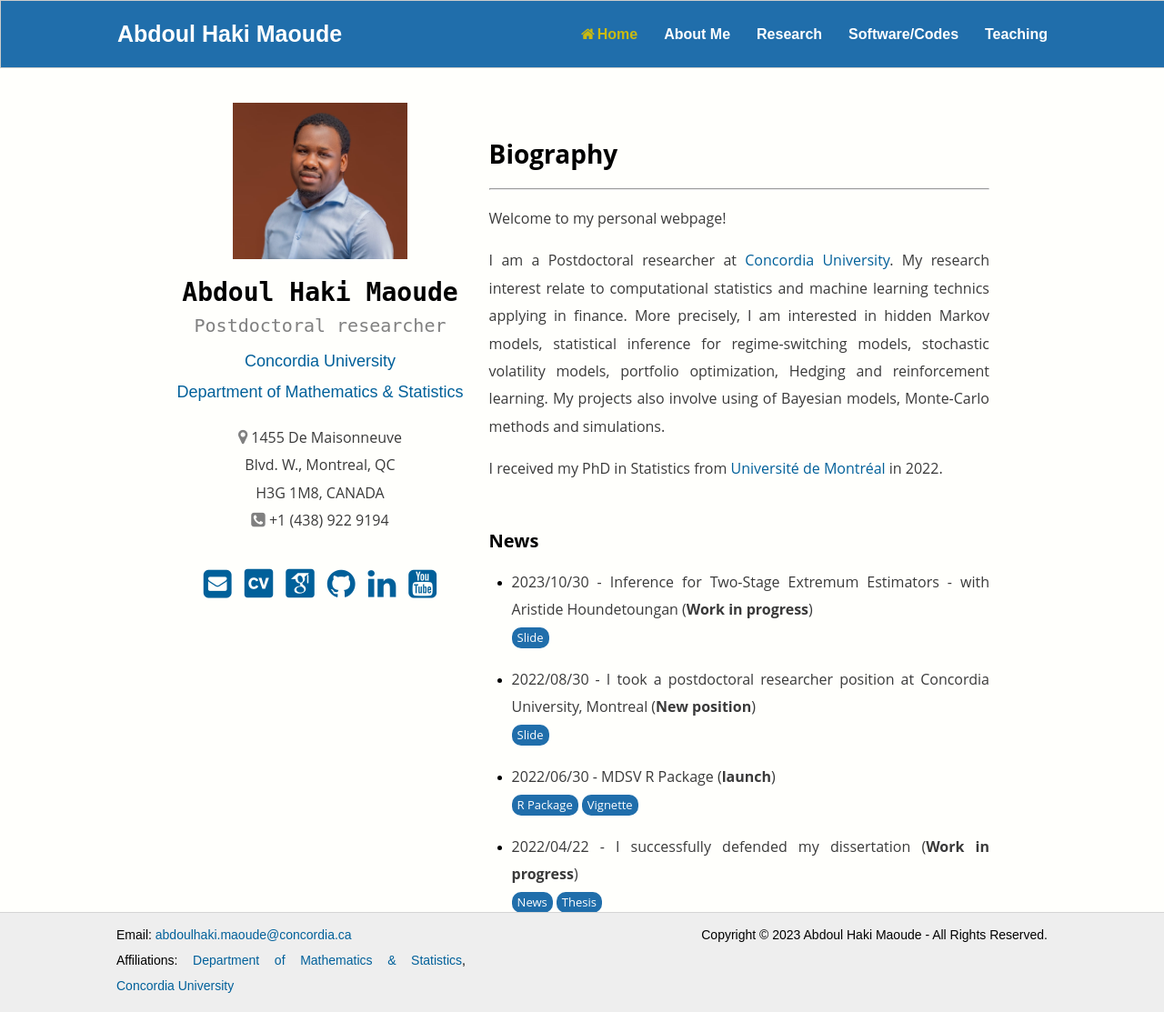
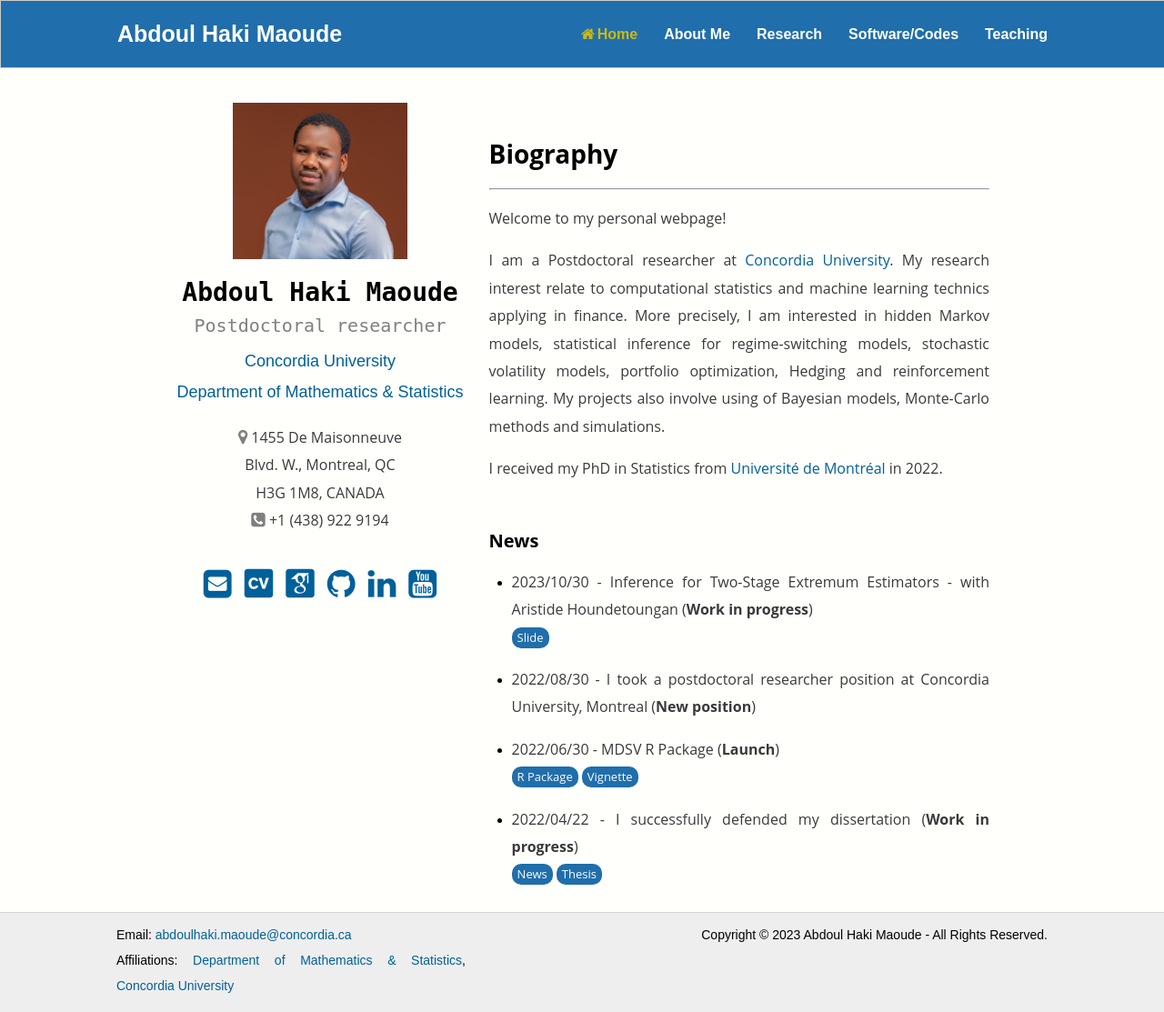
Before and after one commit to abdoulmaoude/abdoulmaoude.github.io, a Jekyll site: the page built from index.html, in a window 1280 px wide. Shown: the whole page at 91% size. Built offline with Jekyll 4.4.1, drawn with Linux system fonts in a browser that asks for light colours; some web fonts are replaced.

Commit message:
Update index.html

```diff
--- a/index.html
+++ b/index.html
@@ -77,11 +77,10 @@ $(document).ready(function() {
           <a type="button" class="button" href="/files/Papers/2SAsymptotic_slides.pdf" target="_blank">Slide</a>
         </li>
         <li><p class="nomarginafter">2022/08/30 - I took a postdoctoral researcher position at Concordia University, Montreal (<b>New position</b>)</p>
-          <a type="button" class="button" href="/files/Papers/2SAsymptotic_slides.pdf" target="_blank">Slide</a>
         </li>
-        <li><p class="nomarginafter">2022/06/30 - MDSV R Package (<b>launch</b>)</p>
+        <li><p class="nomarginafter">2022/06/30 - MDSV R Package (<b>Launch</b>)</p>
         <a type="button" class="button" href="https://github.com/abdoulmaoude/MDSV" target="_blank">R Package</a>
-        <a type="button" class="button" href="https://nbviewer.org/github/ahoundetoungan/MDSV/vignettes/MDSV_docx.pdf" target="_blank">Vignette</a>
+        <a type="button" class="button" href="https://nbviewer.org/github/abdoulmaoude/MDSV/vignettes/MDSV_docx.pdf" target="_blank">Vignette</a>
         </li>
         <li><p class="nomarginafter">2022/04/22 - I successfully defended my dissertation (<b>Work in progress</b>)</p>
         <a type="button" class="button"  href="https://dms.umontreal.ca/fr/plan-du-site/articles/nouvelles/soutenance" target="_blank">News</a>
```
